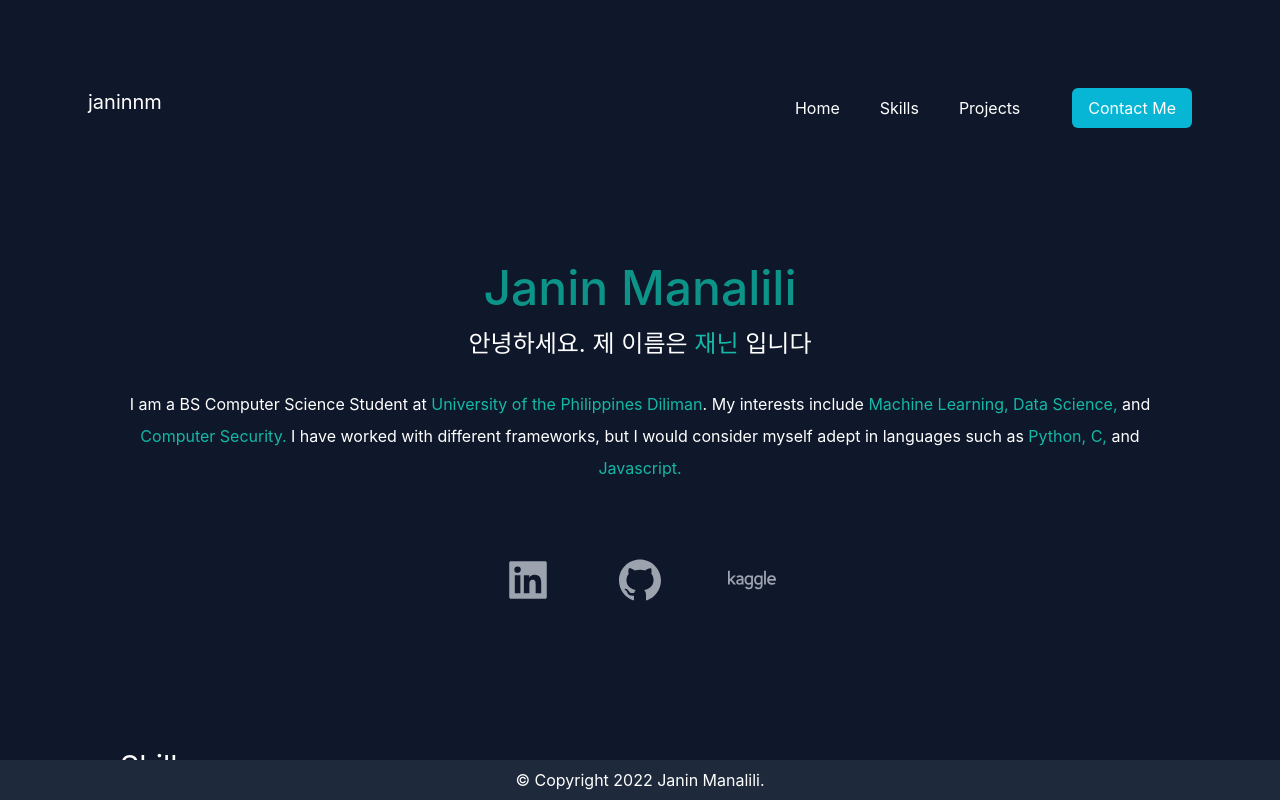
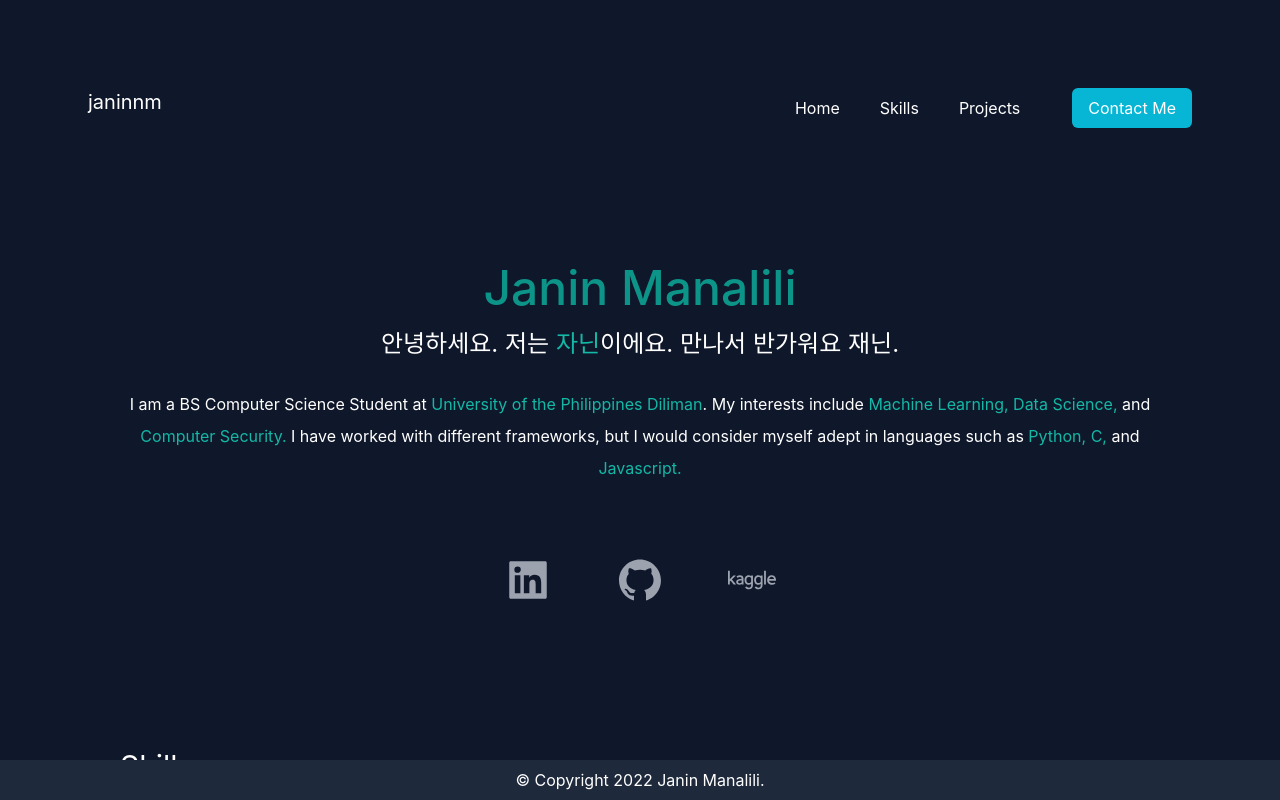
Before and after one commit to janinnm/me, a Next.js app: page / in a window 1280 px wide. Shown: the top 800 px of the page. Built offline with nearby package versions, Linux system fonts and the light colour scheme; no server answers; the database is empty.

Commit message:
edit: description

```diff
--- a/pages/index.js
+++ b/pages/index.js
@@ -29,7 +29,7 @@ export default function Home(props) {
           </nav>
           <div class="text-center p-10">
             <h2 class="text-5xl py-2 text-teal-600 font-medium">Janin Manalili</h2>
-            <h3 class="text-2xl text-white py-2"> 안녕하세요. 제 이름은  <span class="text-teal-500">재닌</span> 입니다 </h3>
+            <h3 class="text-2xl text-white py-2"> 안녕하세요. 저는 <span class="text-teal-500">자닌</span>이에요. 만나서 반가워요 재닌.</h3>
             <p class="text-md py-5 leading-8 text-white">
             I am a BS Computer Science Student at  <span class="text-teal-500">University of the Philippines Diliman</span>.
            My interests include  <span class="text-teal-500">Machine Learning, Data Science,</span> and <span class="text-teal-500">Computer Security. </span>
```
